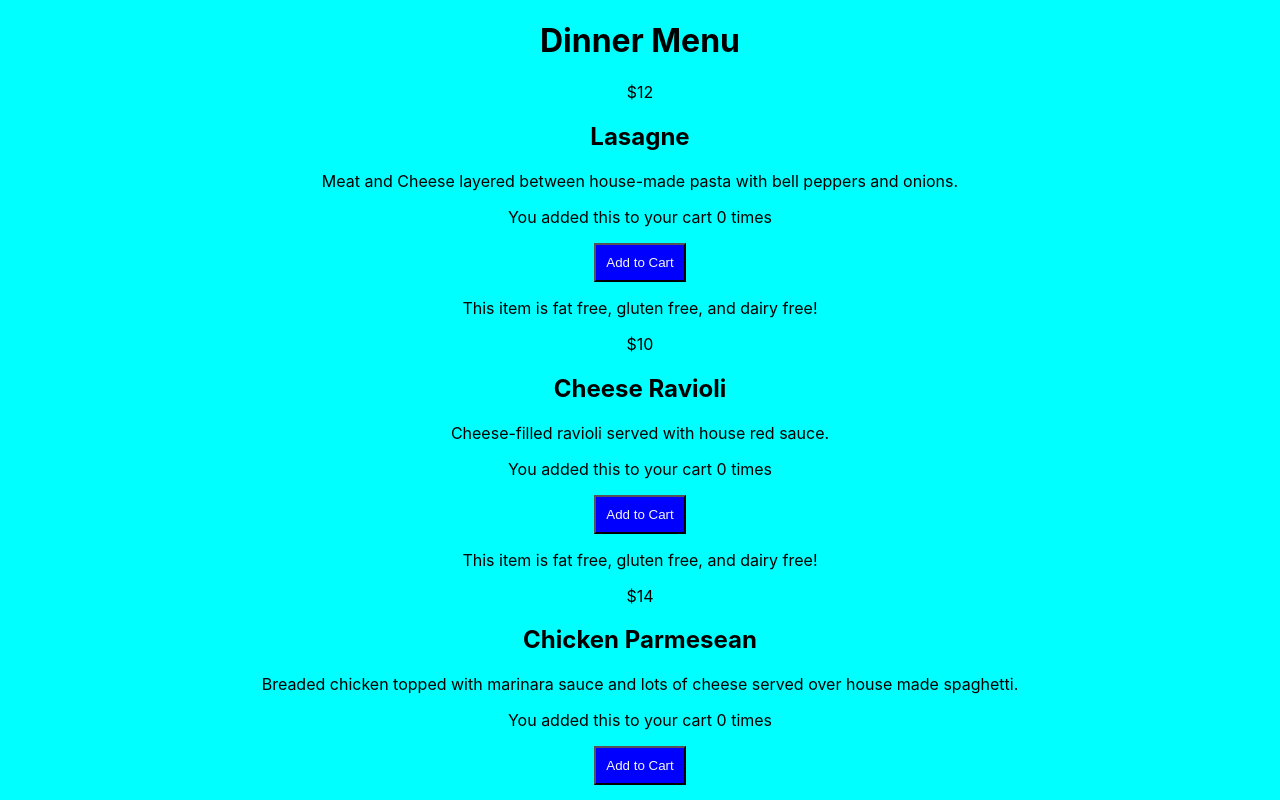
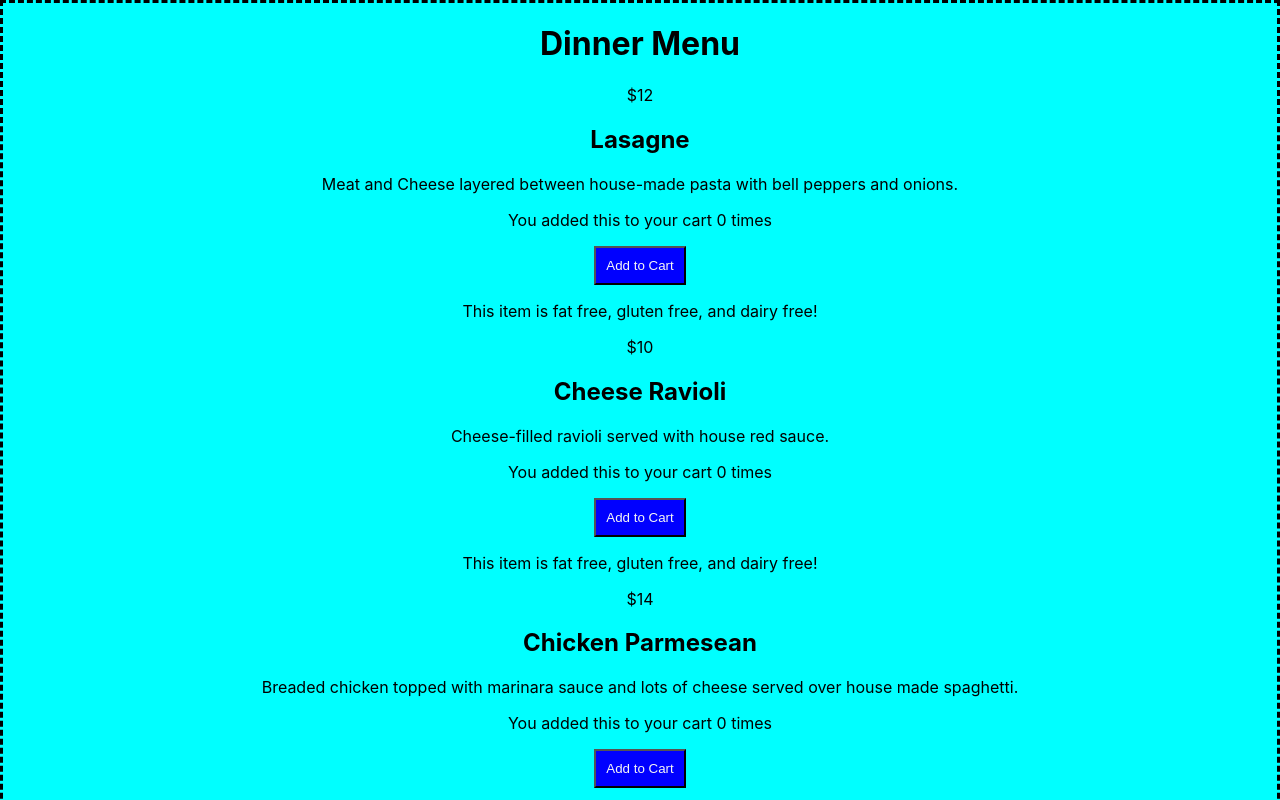
Before and after one commit to Karynes16/Portfolio1, a React (Create React App) app: page / in a window 1280 px wide. Shown: the top 800 px of the page. Built offline with nearby package versions, Linux system fonts and the light colour scheme.

Commit message:
March 22, 2022 3:29 PM

```diff
--- a/src/index.css
+++ b/src/index.css
@@ -6,7 +6,7 @@ body {
   -webkit-font-smoothing: antialiased;
   -moz-osx-font-smoothing: grayscale;
   background-color: aqua;
-
+  border-style: dashed;
 }
 
 code {
```
